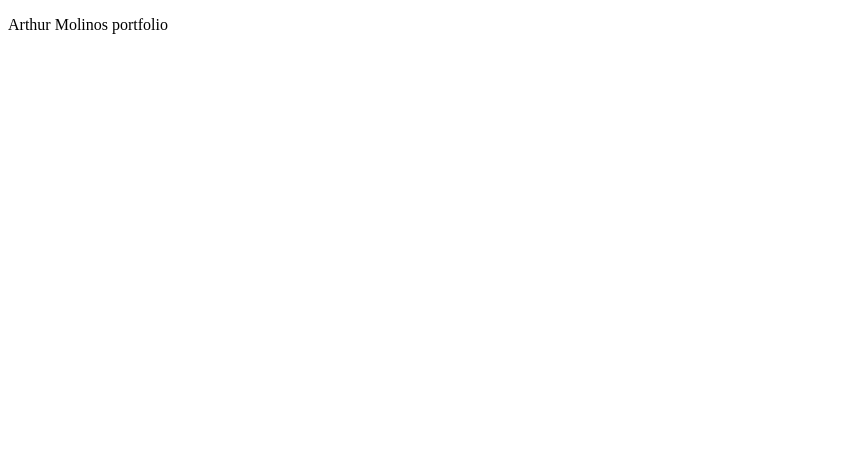
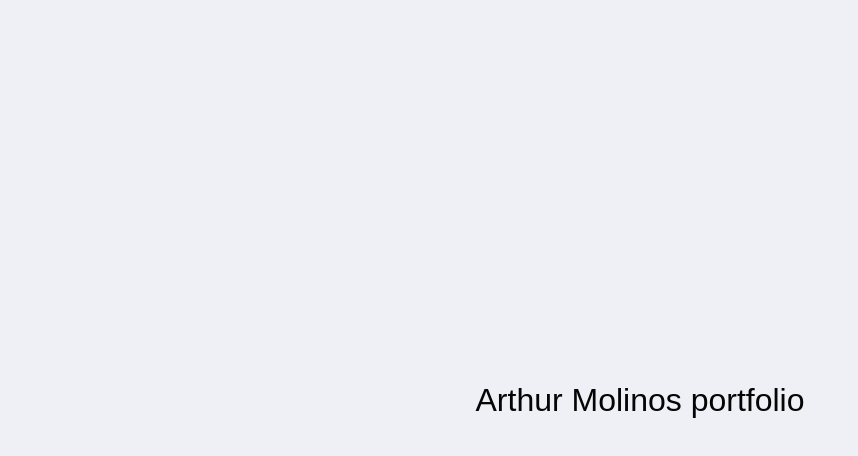
Before and after one commit to cparthur/portfolio, a Next.js app: page / in a window 1280 px wide. Shown: the top 456 px of the page, without its empty margins (0-858 px from the left). Built offline with nearby package versions, Linux system fonts and the light colour scheme.

Commit message:
:sparkles: Setup base theme

```diff
--- /dev/null
+++ b/pages/_app.js
@@ -0,0 +1,20 @@
+import App from 'next/app';
+import { ThemeProvider } from 'styled-components';
+
+import GlobalStyle from '../styles/GlobalStyle';
+import { lightTheme } from 'styles/theme';
+
+class MyApp extends App {
+    render() {
+        const { Component, pageProps } = this.props;
+
+        return (
+            <ThemeProvider theme={lightTheme}>
+                <GlobalStyle />
+                <Component {...pageProps} />
+            </ThemeProvider>
+        );
+    }
+}
+
+export default MyApp;
--- a/pages/index.tsx
+++ b/pages/index.tsx
@@ -1,7 +1,33 @@
+import styled from 'styled-components';
+
+import media from 'styles/media';
+
+const Main = styled.main`
+    position: absolute;
+    top: 0;
+    right: 0;
+    bottom: 0;
+    left: 0;
+    display: flex;
+    flex-direction: column;
+    align-items: center;
+    justify-content: center;
+    background-color: ${({ theme }: any) => theme.bg.primary};
+`;
+
+const Title = styled.h1`
+    font-size: 2rem;
+    color: ${({ theme }: any) => theme.text.primary};
+
+    ${media.laptop} {
+        font-family: sans-serif;
+    }
+`;
+
 const Index = () => (
-    <div>
-        <p>Arthur Molinos portfolio</p>
-    </div>
+    <Main>
+        <Title>Arthur Molinos portfolio</Title>
+    </Main>
 );
 
 export default Index;
--- /dev/null
+++ b/styles/theme.ts
@@ -0,0 +1,63 @@
+const light = {
+    bg: {
+        primary: '#eff0f5',
+        secondary: '#ffffff',
+        inset: '#e2e4e8',
+        input: 'rgba(65,67,78,0.12)',
+    },
+    text: {
+        primary: '#050505',
+        secondary: '#2f3037',
+        tertiary: '#525560',
+        quarternary: '#9194a1',
+        placeholder: 'rgba(82,85,96,0.5)',
+        onPrimary: '#ffffff',
+    },
+    // ...
+};
+
+const dark = {
+    bg: {
+        primary: '#050505',
+        secondary: '#111111',
+        inset: '#111111',
+        input: 'rgba(191,193,201,0.12)',
+    },
+    text: {
+        primary: '#fbfbfc',
+        secondary: '#e3e4e8',
+        tertiary: '#a9abb6',
+        quarternary: '#6c6f7e',
+        placeholder: 'rgba(145,148,161,0.5)',
+        onPrimary: '#050505',
+    },
+    // ...
+};
+
+const defaultTheme = {
+    fontSizes: [
+        '14px', // 0
+        '16px', // 1
+        '18px', // 2
+        '22px', // 3
+        '26px', // 4
+        '32px', // 5
+        '40px', // 6
+    ],
+    fontWeights: {
+        body: 400,
+        subheading: 500,
+        link: 600,
+        bold: 700,
+        heading: 800,
+    },
+    lineHeights: {
+        body: 1.5,
+        heading: 1.3,
+        code: 1.6,
+    },
+    // ...
+};
+
+export const lightTheme = { ...defaultTheme, ...light };
+export const darkTheme = { ...defaultTheme, ...dark };
```
